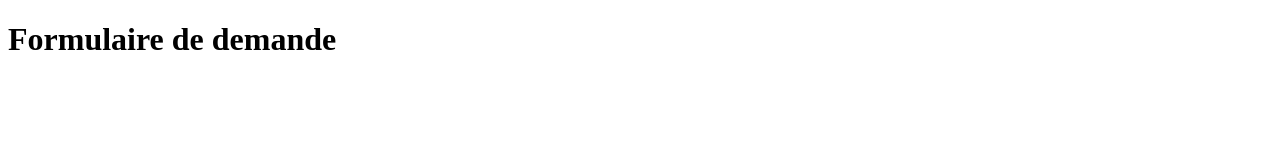
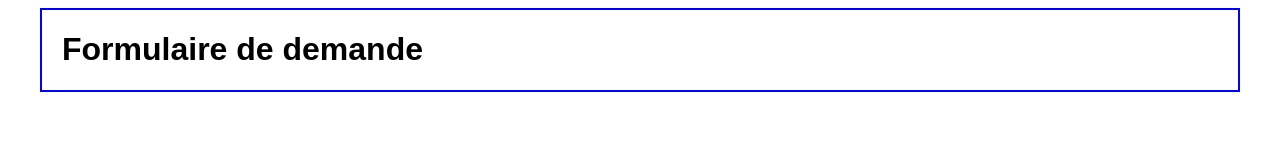
Before and after one commit to misgo78/demo-git-oct-2022, a plain HTML site: page index.html in a window 1280 px wide. Drawn offline with Linux system fonts and the light colour scheme.

Commit message:
ajout du fichier style.css

```diff
--- /dev/null
+++ b/assets/style.css
@@ -0,0 +1,9 @@
+.container{
+    font-family: sans-serif;
+    width: 100%;
+    max-width: 1200px;
+    margin: 0 auto;
+    padding: 0 20px;
+    box-sizing: border-box;
+    border: 2px solid blue;
+}
--- a/index.html
+++ b/index.html
@@ -5,6 +5,7 @@
     <meta http-equiv="X-UA-Compatible" content="IE=edge">
     <meta name="viewport" content="width=device-width, initial-scale=1.0">
     <title>Formulaire création demande</title>
+    <link rel="stylesheet" href="assets/style.css">
 </head>
 <body>
     <div class="container">
```
